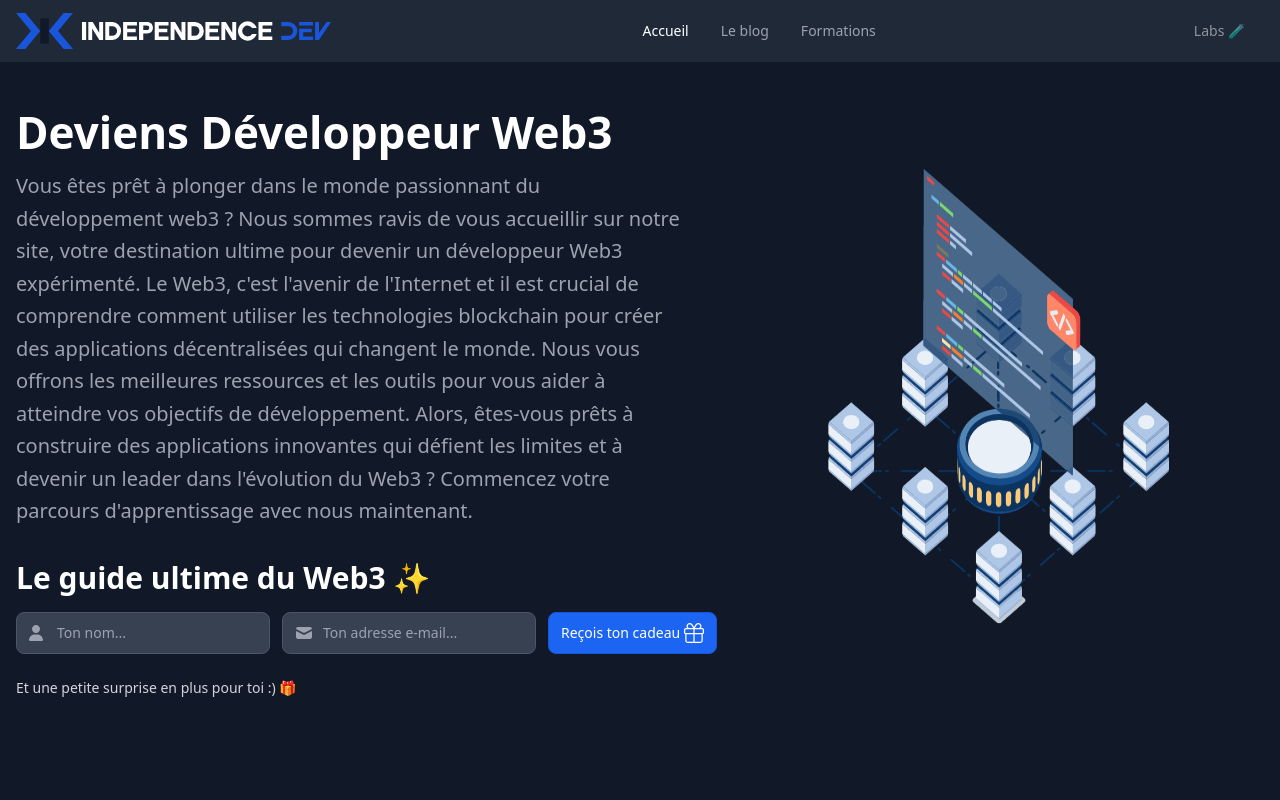
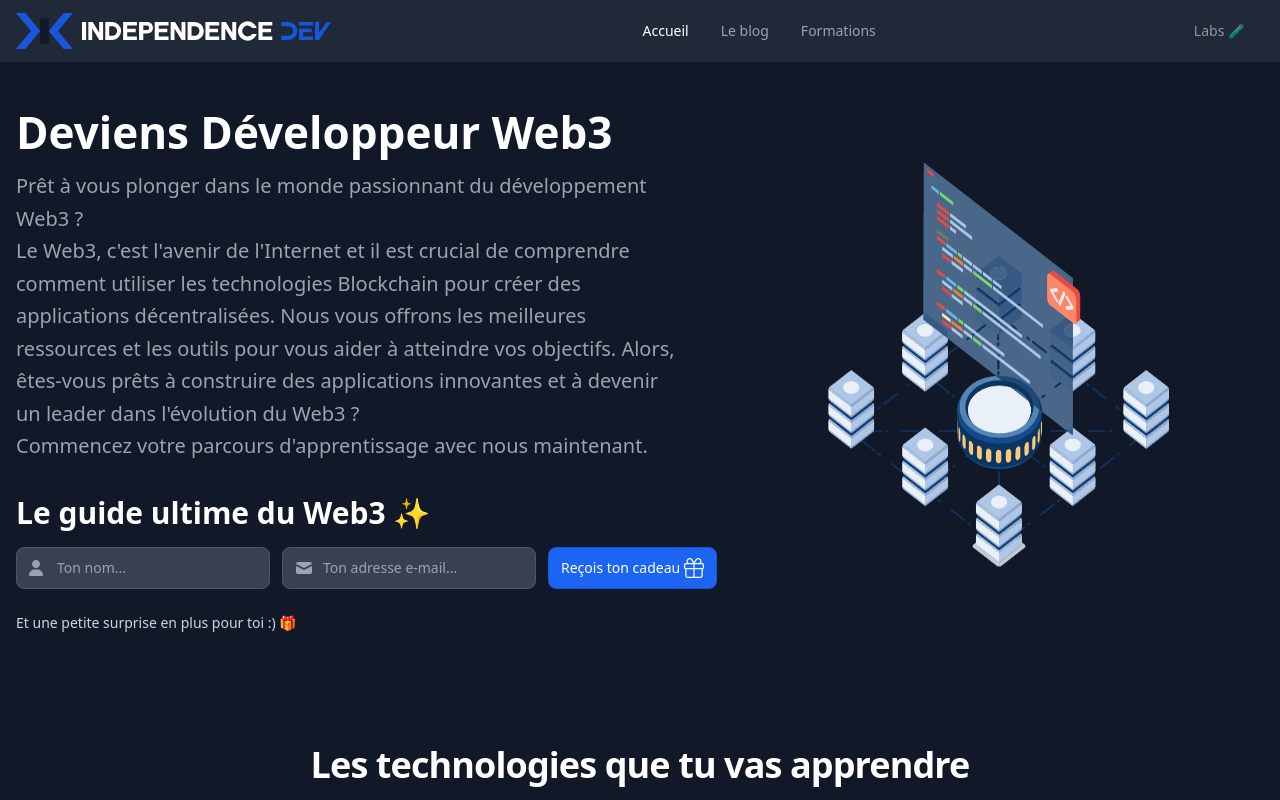
Before and after one commit to Independence-DEV/Independence-DEV, a Next.js app: page / in a window 1280 px wide. Shown: the top 800 px of the page. Built offline with nearby package versions, Linux system fonts and the light colour scheme.

Commit message:
new homepage text

```diff
--- a/components/hero-post.tsx
+++ b/components/hero-post.tsx
@@ -38,11 +38,10 @@ const HeroPost = () => {
           <div className="mr-auto place-self-center lg:col-span-7">
             <h1 className="max-w-2xl mb-4 text-4xl font-extrabold leading-none md:text-5xl xl:text-6xl dark:text-white">Deviens Développeur Web3</h1>
             <p className="max-w-2xl mb-6 font-light text-gray-500 lg:mb-8 md:text-lg md:leading-relaxed lg:text-xl lg:leading-relaxed dark:text-gray-400 leading-relaxed">
-            Vous êtes prêt à plonger dans le monde passionnant du développement web3 ?
-            Nous sommes ravis de vous accueillir sur notre site, votre destination ultime pour devenir un développeur Web3 expérimenté.
-            Le Web3, c'est l'avenir de l'Internet et il est crucial de comprendre comment utiliser les technologies blockchain pour créer des applications décentralisées qui changent le monde.
-            Nous vous offrons les meilleures ressources et les outils pour vous aider à atteindre vos objectifs de développement.
-            Alors, êtes-vous prêts à construire des applications innovantes qui défient les limites et à devenir un leader dans l'évolution du Web3 ?
+            Prêt à vous plonger dans le monde passionnant du développement Web3 ?<br />
+            Le Web3, c'est l'avenir de l'Internet et il est crucial de comprendre comment utiliser les technologies Blockchain pour créer des applications décentralisées.
+            Nous vous offrons les meilleures ressources et les outils pour vous aider à atteindre vos objectifs.
+            Alors, êtes-vous prêts à construire des applications innovantes et à devenir un leader dans l'évolution du Web3 ?<br />
             Commencez votre parcours d'apprentissage avec nous maintenant.
             </p>
             <h2 className="max-w-xl mb-4 text-xl font-extrabold leading-none md:text-2xl xl:text-3xl dark:text-white">Le guide ultime du Web3 ✨</h2>
```
